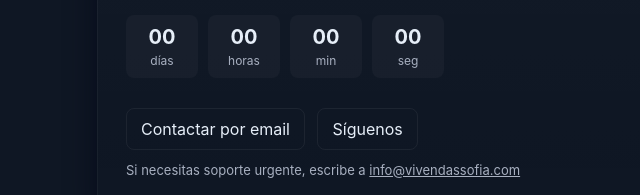
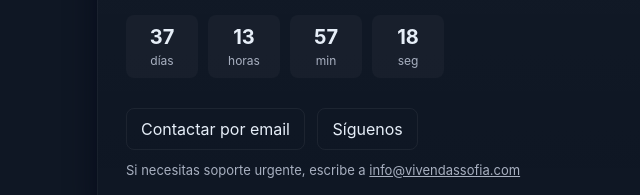
Before and after one commit to VivendasSofia/vivendassofia.github.io, a plain HTML site: page index.html in a window 1280 px wide. Shown: the part 386-581 px from the top of the page, 83-723 px from the left. Drawn offline with Linux system fonts and the light colour scheme.

Commit message:
index.html

```diff
--- a/index.html
+++ b/index.html
@@ -143,7 +143,7 @@
   <script>
     // ===== CONFIGURA AQUÍ la fecha objetivo (AAAA, M-1, D, H, M, S)
     // ejemplo: 1 mayo 2026 00:00:00 -> new Date(2026, 4, 1, 0, 0, 0)
-    const target = new Date(2026, 2, 1, 0, 0, 0);
+    const target = new Date(2026, 4, 1, 0, 0, 0);
 
     function updateTimer() {
       const now = new Date();
```
